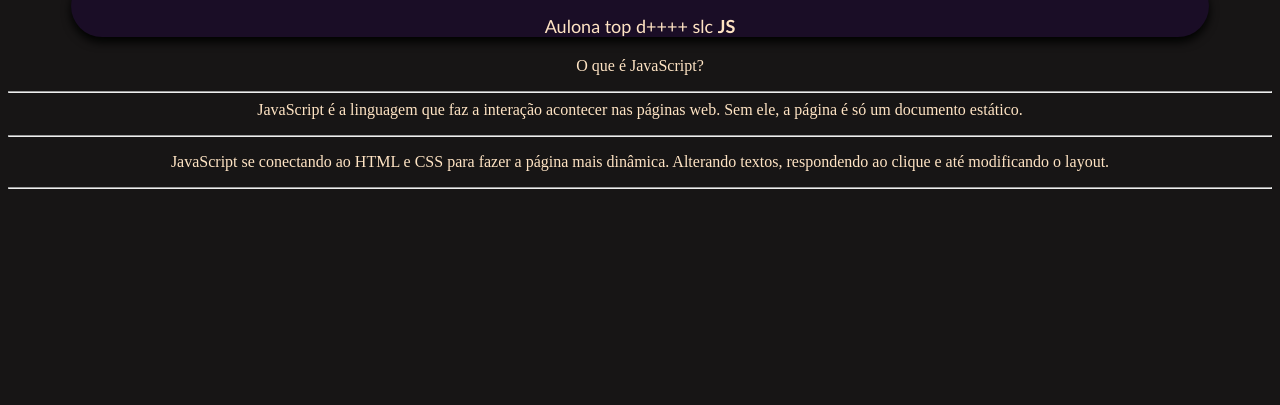
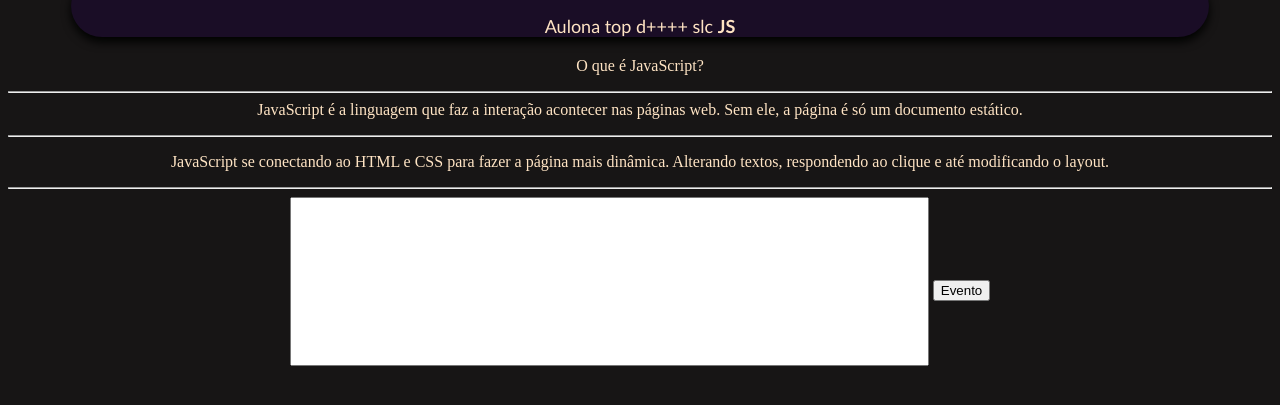
Before and after one commit to darkbehemoth13/js6hours, a plain HTML site: page index.html in a window 1280 px wide. Shown: the part 105-510 px from the top of the page. Drawn offline with Linux system fonts and the light colour scheme.

Commit message:
Alguns conceitos de funções e objetos. 2.4hrs

```diff
--- a/index.html
+++ b/index.html
@@ -23,6 +23,8 @@
 
     <main>
 
+        <input style="padding: 60px;font-size: 40px;" type="text" name="" id="nome">
+        <button onclick="eventoClick()">Evento</button>
     </main>
 
     <footer>
--- a/script.js
+++ b/script.js
@@ -68,7 +68,7 @@ mensagem = valor1 + valor2;
 alert(mensagem);
 */
 
-// operadores lógicos
+// operadores comparação
 
 /*let valor1, valor2;
 
@@ -78,4 +78,99 @@ valor2= 17;
 alert(valor1 == valor2)
 */
 
-alert(1>=1);
+//alert(1>=1);
+
+/*let val1, val2, val3;
+val1 = 2;
+val2 = "2";
+val3 = 6;
+
+total = (val1 == val2);
+alert(total);
+
+total = (val1 === val2);
+console.log(total)
+*/
+
+/*let val1, val2, val3;
+val1 = 8;
+val2 = 18;
+let idade = 17;
+*/
+/*eleitor = (idade<18) ? "Não eleitor": "Eleitor";
+alert(eleitor);
+
+total = (val1 === val2);
+console.log(eleitor)
+
+//Operador && (e)
+eleitor = (idade >=18 && idade < 65) ? "idade = " +idade+ " eleitor" :"idade = " + idade + " Não eleitor";
+console.log(eleitor)
+//Operador || (ou)
+eleitor = (idade >=16 || idade >=18) ? "idade = "+ idade +" eleitor" :"idade = " + idade + " Não eleitor";
+console.log(eleitor)
+//Operador ! (não)
+eleitor = !(idade >=18) ? "idade =" + idade +" Não eleitor" :"idade = " + idade + " Eleitor";
+console.log(eleitor)*/
+
+//Funções:
+//Função pra soma:
+/*function soma(val1,val2){
+        return val1 + val2;
+}
+
+//Função pra subtração:
+function subtracao(val1,val2){
+    return val1 - val2;
+}
+
+function multiplicacao(val1, val2){
+    return val1 * val2;
+}
+
+document.getElementById("texto").innerHTML = soma(10,20);
+*/
+
+/*Conceito de objetos
+
+Objetos são basicamente variáveis com muitos valores dentro.
+
+Ex: const carro = {marca:"ford", modelo:"ka", ano:2014}
+
+Os valores dentro de um objeto são chamados de propriedades.
+
+Objetos também podem ter métodos. Um método é uma função ccolocadas dentro de uma propriedade.
+*/
+
+/*const carro = {
+    marca: "ford",
+    modelo: "fusion",
+    ano: 2020,
+    placa:"ABC-1234",
+    buzina: function () { alert("bibiii") },
+    completo: function() {
+        return "A marca é "+this.marca+" e o modelo é "+this.modelo+".";
+    }
+};
+
+console.log(carro.completo());
+carro.buzina();
+*/
+
+/* Eventos
+
+Eventos são ações disparadas pela interação dos usuários na página.
+é o correto manejo desses eventos que tornam as páginas interaticas e dinnâmicas.
+
+exemplos:
+onclick -> Disparado quando clique duplo.
+onmouseover -> Disparado quando mouse está sobre elemento.
+onmousemove -> Disparado quando o mouse é movido no elemento.*/
+
+/*function eventoClick(){
+    alert("Evento ativado.");
+}*/
+
+function eventoClick(){
+    document.body.style.backgroundColor = "yellow";
+}
```
